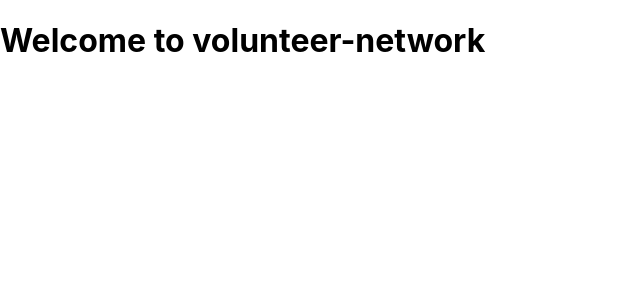
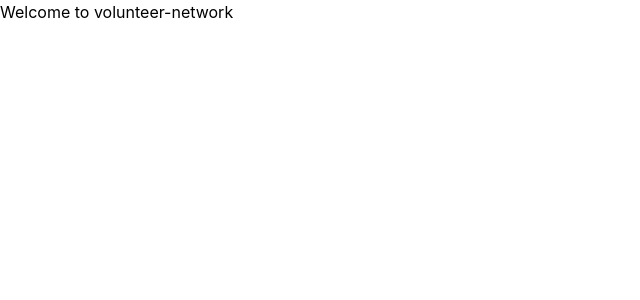
Before and after one commit to pixprocoder/volunteer-network, a React (Create React App) app: page / in a window 1280 px wide. Shown: the top 300 px of the page, without its empty margins (0-640 px from the left). Built offline with nearby package versions, Linux system fonts and the light colour scheme.

Commit message:
tailwind css added

```diff
--- /dev/null
+++ b/postcss.config.js
@@ -0,0 +1,6 @@
+module.exports = {
+  plugins: {
+    tailwindcss: {},
+    autoprefixer: {},
+  },
+}
--- /dev/null
+++ b/tailwind.config.js
@@ -0,0 +1,8 @@
+/** @type {import('tailwindcss').Config} */
+module.exports = {
+  content: ["./src/**/*.{js,jsx,ts,tsx}"],
+  theme: {
+    extend: {},
+  },
+  plugins: [],
+};
```
Also changed, not shown: src/index.css (+7 -3 lines).
